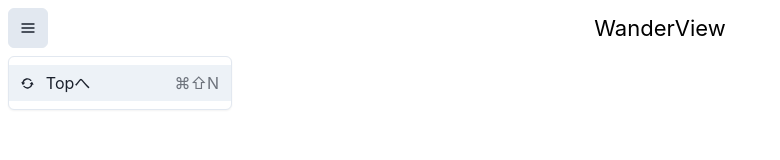
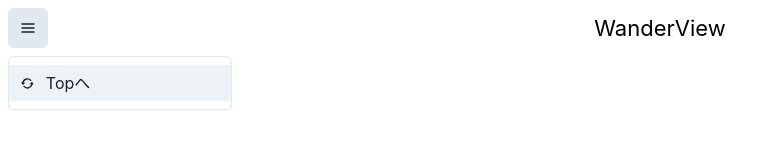
Before and after one commit to sekibuuun/WanderVive_front, a React (Vite) app: page / in a window 1280 px wide. Both pictures are taken after a click on the button "Options". Shown: the top 160 px of the page, without its empty margins (0-780 px from the left). Built offline with nearby package versions, Linux system fonts and the light colour scheme.

Commit message:
少し修正しました

```diff
--- a/src/components/humberger.jsx
+++ b/src/components/humberger.jsx
@@ -28,7 +28,7 @@ function Hamburger() {
         <MenuButton as={IconButton} aria-label="Options" icon={<HamburgerIcon />} variant="outline" />
         <MenuList>
 
-          <MenuItem icon={<RepeatIcon />} command="⌘⇧N">
+          <MenuItem icon={<RepeatIcon />} command="">
             Topへ
           </MenuItem>
 
```
